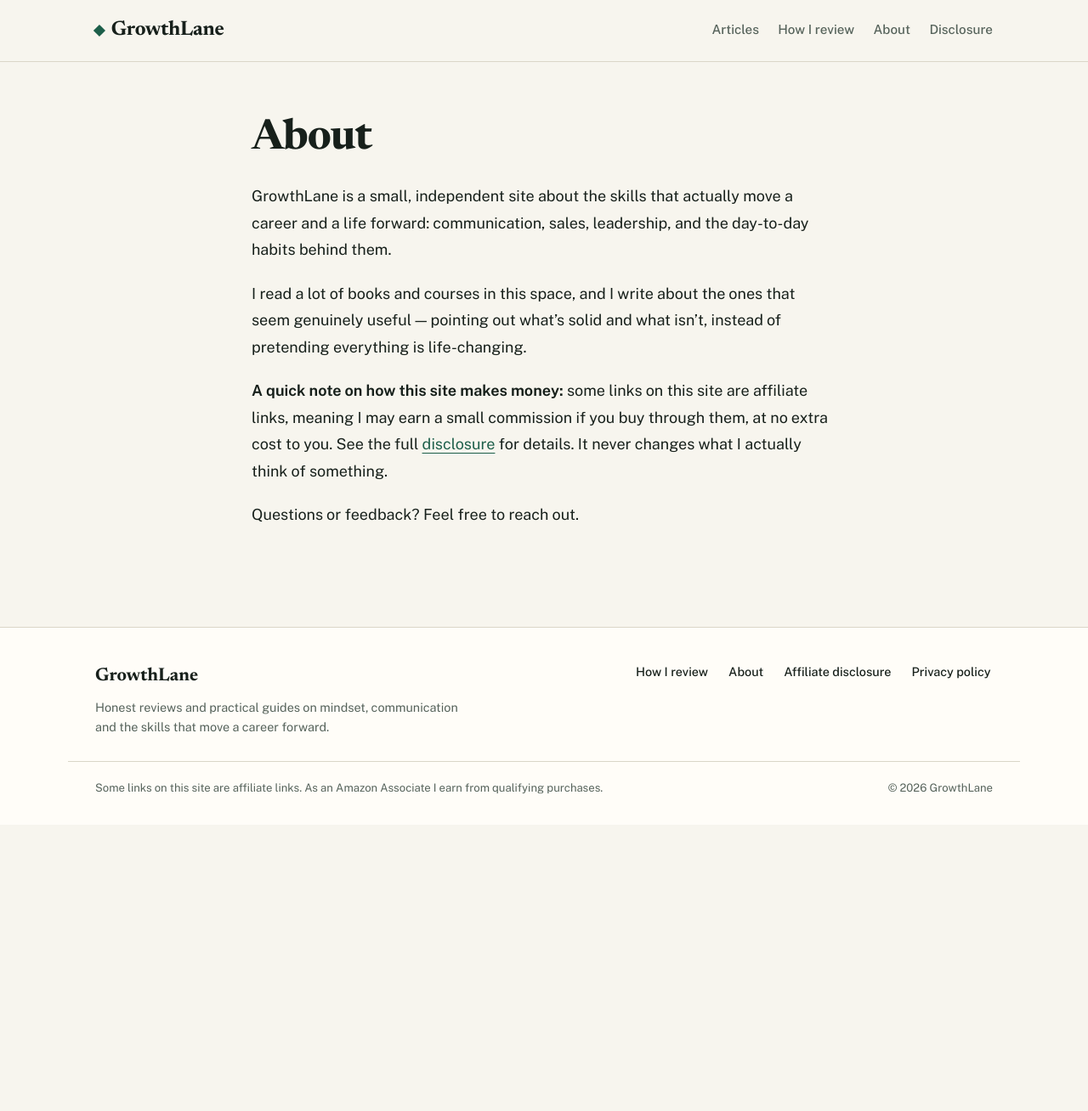
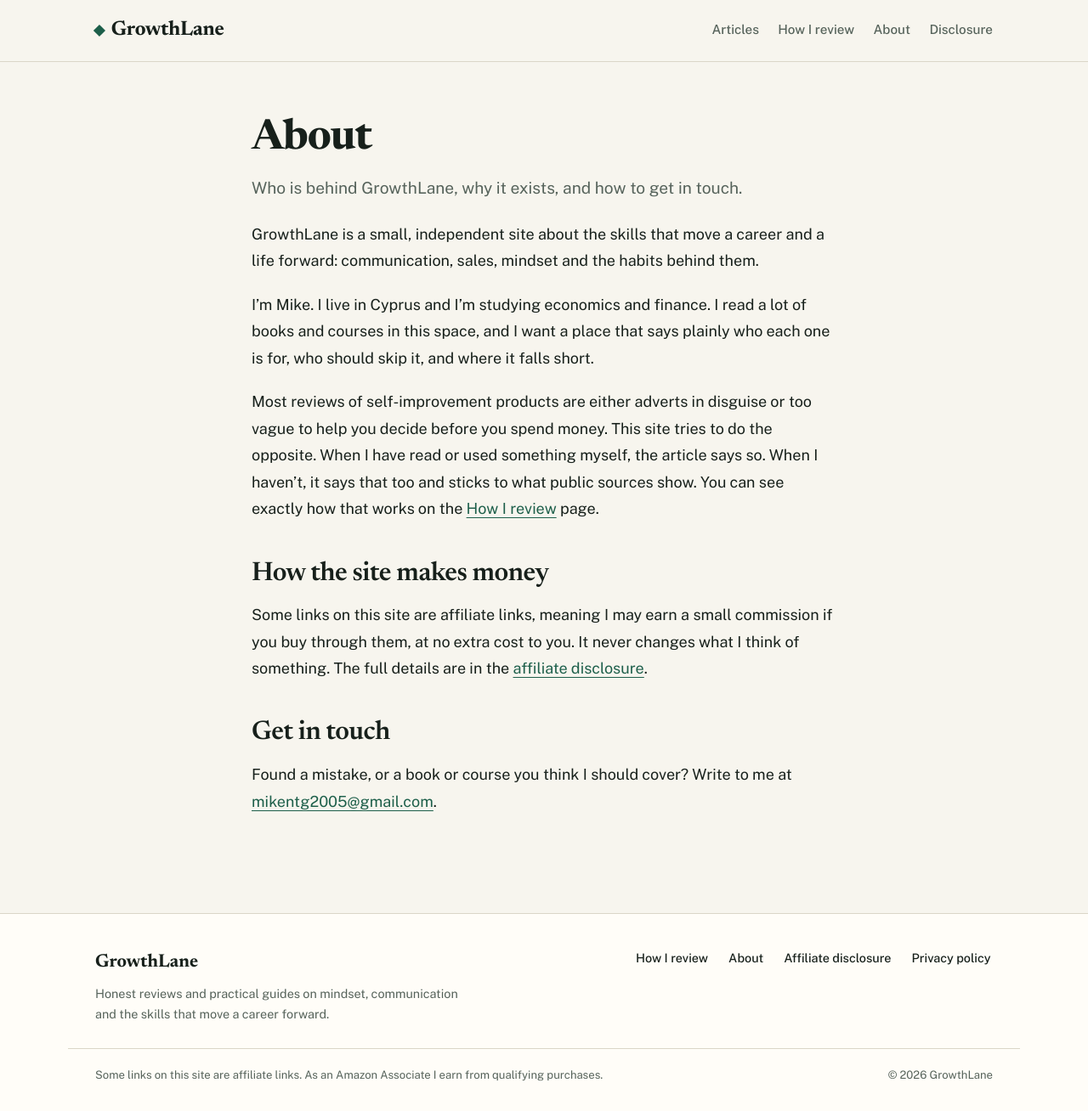
Before and after one commit to mikentg2005/growthlane, a Jekyll site: the page built from about.md, in a window 1280 px wide. Shown: the whole page at 85% size. Built offline with Jekyll 4.4.1, drawn with Linux system fonts in a browser that asks for light colours; before the commit the page ends 971 px from its top, so only the background shows below that.

Commit message:
Write the About page with the real author details
Name, location, studies and contact email as chosen by the author;
removes the placeholder text and TODO comment.

Co-Authored-By: Claude Sonnet 5.5 <noreply@anthropic.com>

```diff
--- a/about.md
+++ b/about.md
@@ -2,24 +2,19 @@
 layout: page
 title: About
 permalink: /about/
+description: Who is behind GrowthLane, why it exists, and how to get in touch.
 ---
 
-<!-- TODO: replace this placeholder with your own real words. Don't invent
-     credentials, job titles, or personal stories that aren't true — an honest
-     short bio outperforms a fabricated impressive one, both for readers and
-     for how seriously Google's quality systems take this page. -->
+GrowthLane is a small, independent site about the skills that move a career and a life forward: communication, sales, mindset and the habits behind them.
 
-GrowthLane is a small, independent site about the skills that actually move
-a career and a life forward: communication, sales, leadership, and the
-day-to-day habits behind them.
+I'm Mike. I live in Cyprus and I'm studying economics and finance. I read a lot of books and courses in this space, and I want a place that says plainly who each one is for, who should skip it, and where it falls short.
 
-I read a lot of books and courses in this space, and I write about the ones
-that seem genuinely useful — pointing out what's solid and what isn't,
-instead of pretending everything is life-changing.
+Most reviews of self-improvement products are either adverts in disguise or too vague to help you decide before you spend money. This site tries to do the opposite. When I have read or used something myself, the article says so. When I haven't, it says that too and sticks to what public sources show. You can see exactly how that works on the [How I review]({{ '/how-i-review/' | relative_url }}) page.
 
-**A quick note on how this site makes money:** some links on this site are
-affiliate links, meaning I may earn a small commission if you buy through
-them, at no extra cost to you. See the full [disclosure]({{ '/disclosure/' | relative_url }})
-for details. It never changes what I actually think of something.
+## How the site makes money
 
-Questions or feedback? Feel free to reach out.
+Some links on this site are affiliate links, meaning I may earn a small commission if you buy through them, at no extra cost to you. It never changes what I think of something. The full details are in the [affiliate disclosure]({{ '/disclosure/' | relative_url }}).
+
+## Get in touch
+
+Found a mistake, or a book or course you think I should cover? Write to me at [mikentg2005@gmail.com](mailto:mikentg2005@gmail.com).
```
